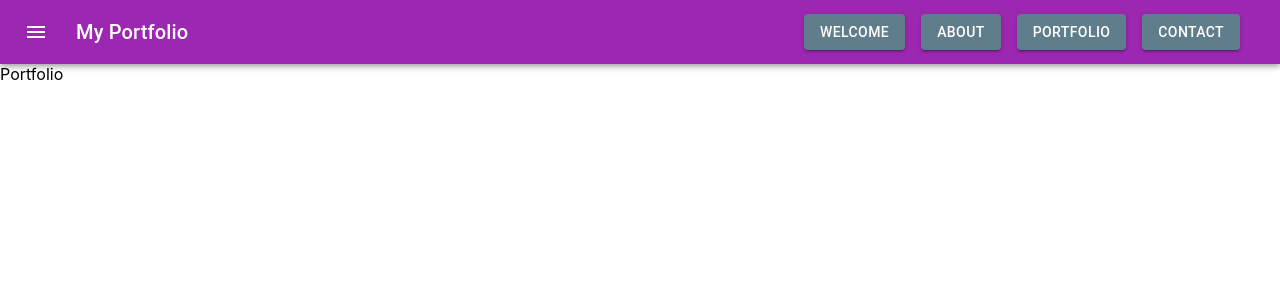
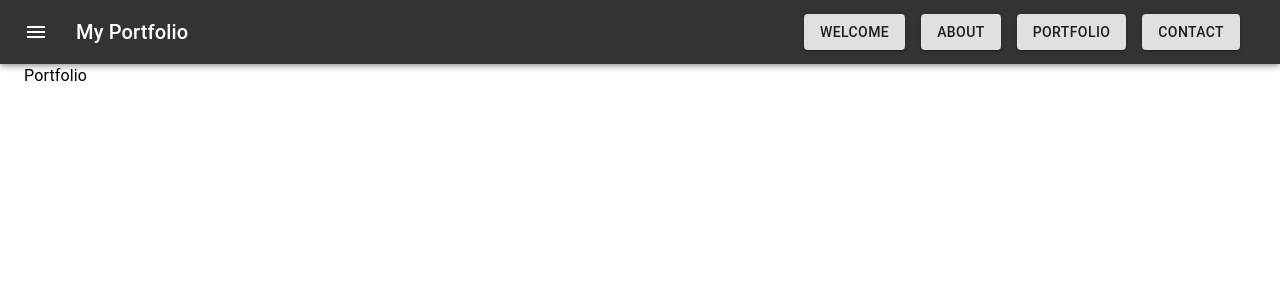
Before and after one commit to jlameiro87/portfolio, a React (Create React App) app: page /portfolio in a window 1280 px wide. Shown: the top 300 px of the page. Built offline with nearby package versions, Linux system fonts and the light colour scheme.

Commit message:
Continue refactoring

```diff
--- a/src/App.js
+++ b/src/App.js
@@ -4,17 +4,34 @@ import {
   Switch,
   Route
 } from "react-router-dom";
+import { ThemeProvider, createTheme } from '@material-ui/core/styles';
+import Container from '@material-ui/core/Container';
+import Typography from '@material-ui/core/Typography';
+
 import Header from './components/Header';
 import Welcome from './components/Welcome';
 import About from './components/About';
 import Portfolio from './components/Portfolio';
 import Contact from './components/Contact';
 
+const theme = createTheme({
+  palette: {
+    primary: {
+      main: '#333'
+    },
+    secondary: {
+      main: '#e0e0e0'
+    }
+  }
+});
+
 function App() {
   return (
-    <>
+    <ThemeProvider theme={theme}>
       <Router>
         <Header />
+        <Container>
+          <Typography component="div" style={{ height: '90vh' }}>
             <Switch>
               <Route path="/about">
                 <About />
@@ -29,8 +46,10 @@ function App() {
                 <Welcome />
               </Route>
             </Switch>
+          </Typography>
+        </Container>
       </Router>
-    </>
+    </ThemeProvider>
   );
 }
 
--- a/src/components/Header.js
+++ b/src/components/Header.js
@@ -1,12 +1,11 @@
 import { Link } from "react-router-dom";
-import { makeStyles, ThemeProvider, createTheme } from '@material-ui/core/styles';
+import { makeStyles } from '@material-ui/core/styles';
 import AppBar from '@material-ui/core/AppBar';
 import Toolbar from '@material-ui/core/Toolbar';
 import IconButton from '@material-ui/core/IconButton';
 import MenuIcon from '@material-ui/icons/Menu';
 import Typography from '@material-ui/core/Typography';
 import Button from '@material-ui/core/Button';
-import { purple, blueGrey } from '@material-ui/core/colors';
 
 const useStyles = makeStyles((theme) => ({
   root: {
@@ -20,22 +19,10 @@ const useStyles = makeStyles((theme) => ({
   },
 }));
 
-const theme = createTheme({
-  palette: {
-    primary: {
-      main: purple[500]
-    },
-    secondary: {
-      main: blueGrey[500]
-    }
-  }
-});
-
 const Header = () => {
   const classes = useStyles();
 
   return (
-    <ThemeProvider theme={theme}>
     <div className={classes.root}>
       <AppBar position="static" color="primary">
         <Toolbar>
@@ -53,7 +40,6 @@ const Header = () => {
         </Toolbar>
       </AppBar>
     </div>
-    </ThemeProvider>
   )
 }
 
```
Lines whose indentation alone changed are shown as unchanged.
